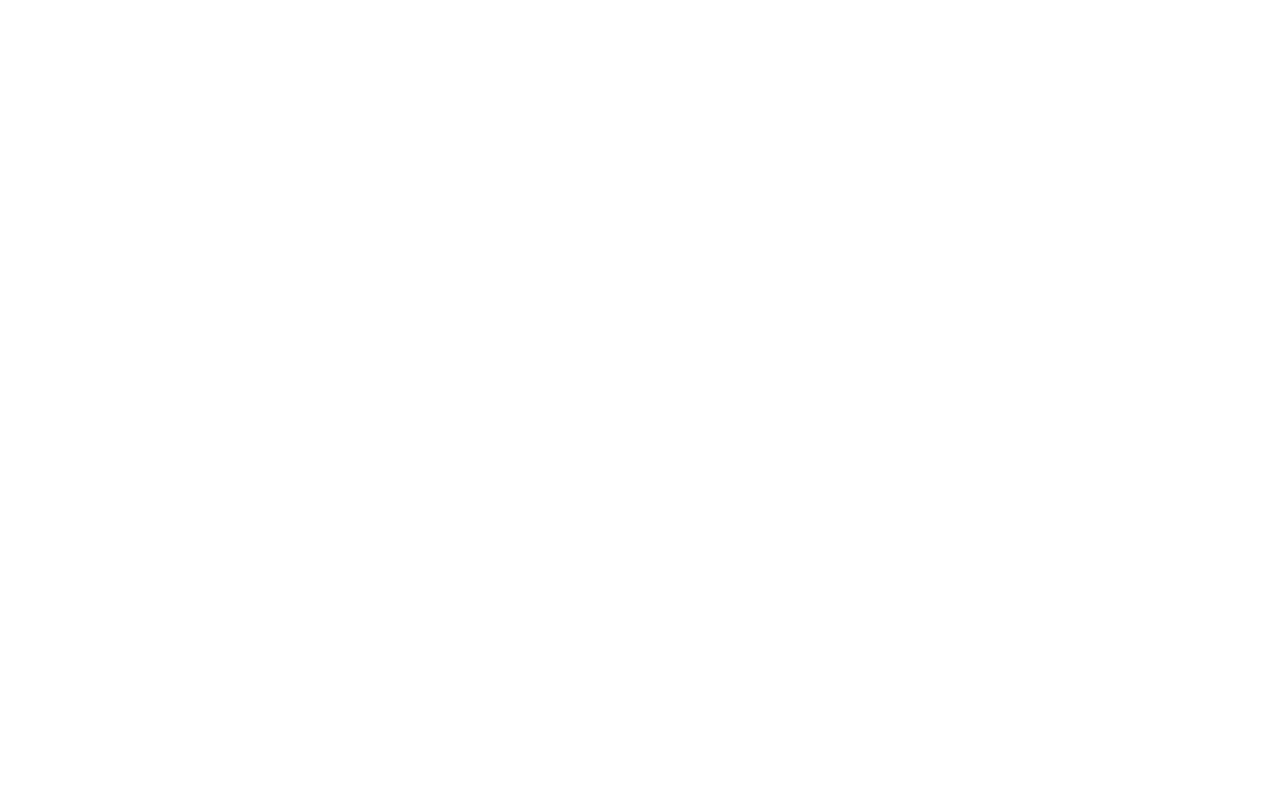
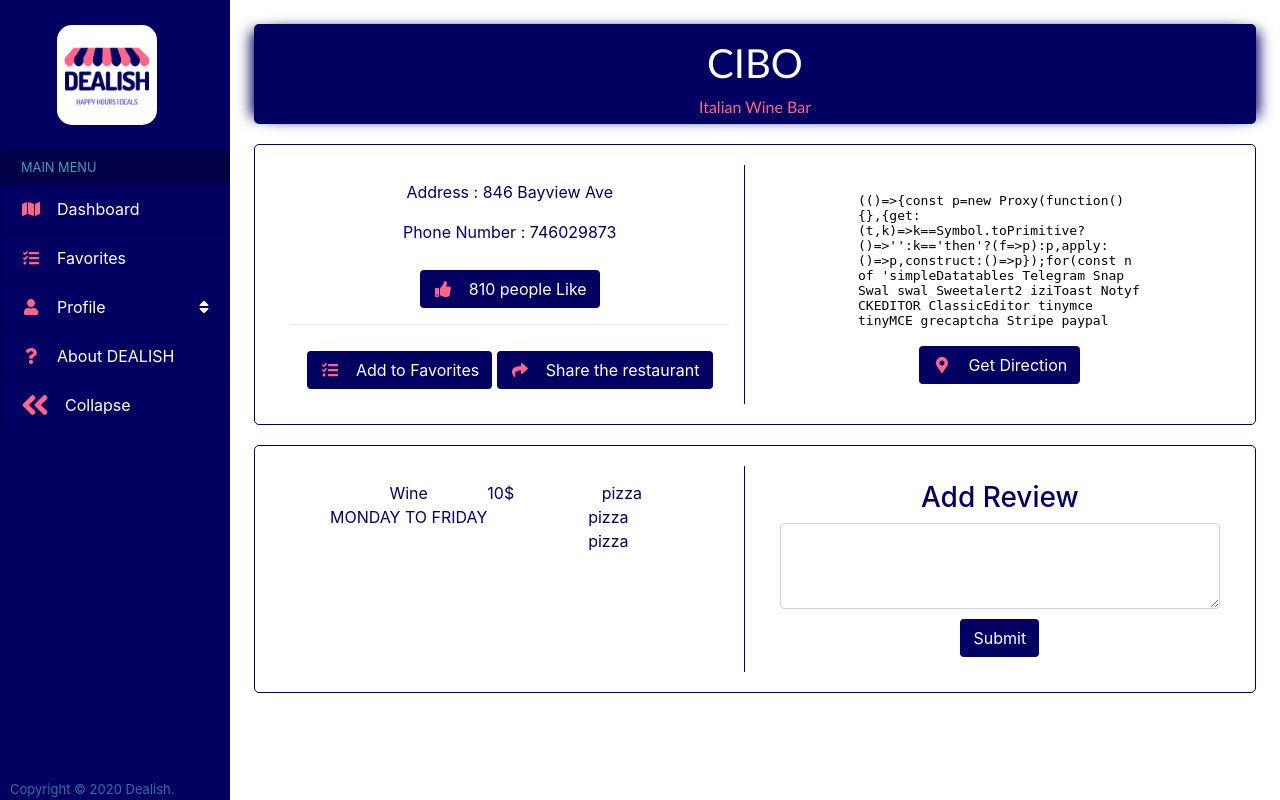
Before and after one commit to yasamanloghmani/Dealish1, a Django app: page /restaurant/ in a window 1280 px wide. Before the commit the page is empty. Run offline with Django 3.2, Linux system fonts and the light colour scheme; some libraries are stand-ins or nearby versions.

Commit message:
add restaurant page

```diff
--- a/main_app/static/css/base.css
+++ b/main_app/static/css/base.css
@@ -168,14 +168,14 @@
 
 /* MAIN PAGE CSS */
 
-.map-container{
+#map-container-google-1{
     overflow:hidden;
     position:relative;
     border: 1px solid #020060;
     border-radius: 5px;
     margin-bottom: 20px;
 }
-.map-container iframe{
+#map-container-google-1 iframe{
     left:0;
     top:0;
     height:500px;
@@ -209,20 +209,77 @@
 .btn{
     background-color: #020060;
     color: white;
+    margin-top: 10px;
 }
 .fa-angle-double-right{
     color: #5ce1e6;
 }
 
-/* FAVORITS PAGE CSS */
+/* FAVORITES PAGE CSS */
 
-  .nav-tabs > li {
-      padding: 20px;
-  }
 
-  #exTab2 h3 {
-    padding : 5px 15px;
-  }
+
+/* RESTAURANT PAGE CSS */
+
+.restaurant-header{
+    font-family: 'Gill Sans', 'Gill Sans MT', Calibri, 'Trebuchet MS', sans-serif;
+    background-color: #020060!important;
+    border-radius: 5px;
+    height: 100px;
+    padding: 15px;
+    color: white;
+    text-align: center;
+    -webkit-box-shadow: -10px 0px 13px -7px #020060, 10px 0px 13px -7px #020060, 1px 0px 15px 0px rgba(0,0,0,0);
+    box-shadow: -10px 0px 13px -7px #020060, 10px 0px 13px -7px #020060, 1px 0px 15px 0px rgba(0,0,0,0);
+}
+
+.restaurant-header>p{
+    color: #ff6689;
+}
+
+.info-container {
+    margin-top: 20px;
+}
+.info-container .card-body{
+    display: flex;
+    flex-direction: row;
+    justify-content: space-between;
+    border: 1px solid #020060;
+    border-radius: 5px;
+}
+.info-container>div{
+    width: 100%;
+
+}
+.card-column{
+    padding:15px;
+    width: 49%;
+}
+.card-column:first-child{
+    border-right: 1px solid #020060 ;
+}
+.info-container>div>.card{
+    width: 100%;
+    display: block;
+    border:none
+}
+.card-body>iframe {
+    width: 100%;
+    padding: 0px;
+    margin: 0px;
+    height: auto;
+}
+.btn:hover {
+    color: white;
+    background-color: #4d51ff;
+}
+.restaurant-info .btn {
+    margin-top: 10px;
+}
+.deals>ul>li>div {
+float: left;
+}
+
 @media(max-width : 767px){
 
     .navbar1 {
@@ -248,5 +305,15 @@
     .card{
         width: 100%;
     }
+    .info-container .card-body{
+        display: block;
+    }
+    .card-column{
+        width: 100%;
+        margin-bottom: 15px;
+    }
+    .card-column:first-child{
+        border-right: none ;
+    }
 
 }
--- a/main_app/templates/base.html
+++ b/main_app/templates/base.html
@@ -55,7 +55,7 @@
                 <a href="#" class="list-group-item list-group-item-action">
                     <div class="d-flex w-100 justify-content-start align-items-center">
                         <span class="fas fa-tasks fa-fw mr-3"></span>
-                        <span class="menu-collapsed">Favorits</span>
+                        <span class="menu-collapsed">Favorites</span>
                     </div>
                 </a>
                 <a href="#submenu2" data-toggle="collapse" aria-expanded="false" class=" list-group-item list-group-item-action flex-column align-items-start">
--- a/main_app/templates/restaurant.html
+++ b/main_app/templates/restaurant.html
@@ -0,0 +1,71 @@
+
+{% extends 'base.html' %}
+{% block content %}
+{% load static %}
+
+<header class="restaurant-header">
+    <h1>CIBO</h1>
+    <p>Italian Wine Bar</p>
+</header>
+<main>
+    <div class="info-container">
+        <div class="restaurant-info">
+            <div class="card text-center ">
+
+                <div class="card-body">
+                    <div class="card-column">
+                        <p>Address : 846 Bayview Ave</p>
+                    <p>Phone Number : 746029873</p>
+
+                    <button type="submit" class="btn" value="Like">
+                        <i class="fas fa-thumbs-up fa-fw mr-3"></i>810 people Like
+                    </button>
+                    <!-- <i class="fas fa-thumbs-down"></i> -->
+                    <br>
+                    <hr>
+                    <a href="#" class="btn"><span class="fas fa-tasks fa-fw mr-3"></span>Add to Favorites</a>
+                    <a href="#" class="btn"><span class="fas fa-share fa-fw mr-3"></span>Share the restaurant</a>
+                    </div>
+                    <div class="card-column">
+                        <iframe src="https://maps.google.com/maps?q=manhatan&t=&z=13&ie=UTF8&iwloc=&output=embed" frameborder="0"
+                          style="border:0" allowfullscreen></iframe>
+                          <div>
+                            <a href="#" class="btn"><i class="fas fa-map-marker-alt fa-fw mr-3"></i>Get Direction</a>
+                          </div>
+                    </div>
+                </div>
+            </div>
+        </div>
+        <div class="deals-review">
+            <div class="card text-center ">
+                <div class="card-body">
+
+                <div class="deals card-column">
+                    <ul>
+                        <li><div>Wine
+                            <p>MONDAY TO FRIDAY</p>
+                        </div><div>10$</div></li>
+                        <li>pizza</li>
+                        <li>pizza</li>
+                        <li>pizza</li>
+                    </ul>
+                </div>
+                <div class="review card-column">
+                    <h3>Add Review</h3>
+                    <form action="" method="post">
+                        <!-- Django requires the following for security purposes -->
+                        {% csrf_token %}
+                        <!-- <table> -->
+                          <!-- Render the inputs inside of <tr>s & <td>s -->
+                          <!-- {{ form.as_table }} -->
+                        <!-- </table> -->
+                        <textarea class="form-control" id="exampleFormControlTextarea1" rows="3"></textarea>
+                        <input type="submit" value="Submit" class="btn submit">
+                      </form>
+                </div>
+                </div>
+        </div>
+        </div>
+    </div>
+</main>
+{% endblock %}
```
Also changed, not shown: main_app/templates/mainpage.html (+10 -9 lines), main_app/static/images/08.jpg (added), main_app/static/images/cibo-wine-bar-toronto-14.jpg (added).
